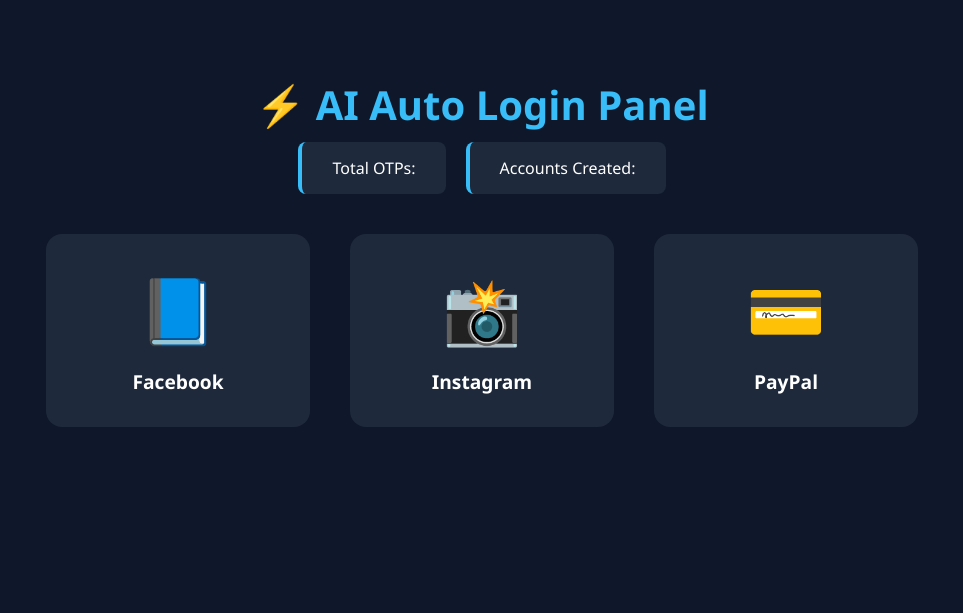
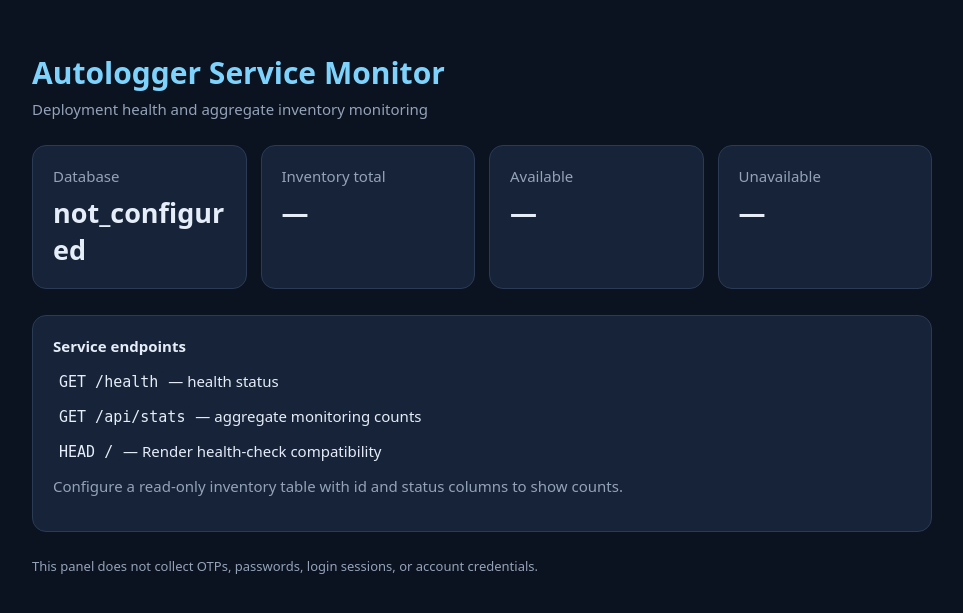
Before and after one commit to highjacker250/Autologger-AI, a FastAPI app: page / in a window 1280 px wide. Shown: the top 613 px of the page, without its empty margins (158-1121 px from the left). Run offline with FastAPI, Linux system fonts and the light colour scheme.

Commit message:
Add files via upload

```diff
--- a/templates/index.html
+++ b/templates/index.html
@@ -1,39 +1,22 @@
-<!DOCTYPE html>
+<!doctype html>
 <html lang="en">
 <head>
-    <meta charset="UTF-8">
-    <title>Pind Panel - AI Auto Login</title>
-    <style>
-        body { background-color: #0f172a; color: white; font-family: 'Segoe UI', sans-serif; text-align: center; margin: 0; padding: 50px; }
-        h1 { color: #38bdf8; font-size: 2.5rem; margin-bottom: 10px; }
-        .stats-bar { display: flex; justify-content: center; gap: 20px; margin-bottom: 40px; }
-        .stat-box { background: #1e293b; padding: 15px 30px; border-radius: 8px; border-left: 4px solid #38bdf8; }
-        .apps-grid { display: flex; justify-content: center; gap: 40px; flex-wrap: wrap; }
-        .app-card { background: #1e293b; border-radius: 16px; padding: 30px; width: 200px; cursor: pointer; transition: 0.3s; text-decoration: none; color: white; border: 2px solid transparent; }
-        .app-card:hover { transform: translateY(-10px); border-color: #38bdf8; box-shadow: 0 10px 20px rgba(56, 189, 248, 0.2); }
-        .app-icon { font-size: 4rem; margin-bottom: 15px; }
-        .app-name { font-size: 1.2rem; font-weight: bold; }
-    </style>
-</head>
-<body>
-    <h1>⚡ AI Auto Login Panel</h1>
-    <div class="stats-bar">
-        <div class="stat-box">Total OTPs: <strong>{{ stats.otps }}</strong></div>
-        <div class="stat-box">Accounts Created: <strong>{{ stats.accounts }}</strong></div>
-    </div>
-    <div class="apps-grid">
-        <a href="/accounts/facebook" class="app-card">
-            <div class="app-icon" style="color: #1877F2;">📘</div>
-            <div class="app-name">Facebook</div>
-        </a>
-        <a href="/accounts/instagram" class="app-card">
-            <div class="app-icon" style="color: #E1306C;">📸</div>
-            <div class="app-name">Instagram</div>
-        </a>
-        <a href="/accounts/paypal" class="app-card">
-            <div class="app-icon" style="color: #00457C;">💳</div>
-            <div class="app-name">PayPal</div>
-        </a>
-    </div>
-</body>
-</html>
+<meta charset="utf-8"><meta name="viewport" content="width=device-width,initial-scale=1">
+<title>Autologger | Service Monitor</title>
+<style>
+:root{color-scheme:dark}*{box-sizing:border-box}body{margin:0;background:#0b1220;color:#e5edf8;font:15px system-ui, sans-serif;padding:32px}
+main{max-width:900px;margin:auto}h1{color:#7dd3fc;margin-bottom:6px}.muted{color:#94a3b8}.grid{display:grid;grid-template-columns:repeat(auto-fit,minmax(190px,1fr));gap:14px;margin:26px 0}
+.card{background:#172338;border:1px solid #2b3b55;border-radius:14px;padding:20px}.value{font-size:27px;font-weight:700;margin-top:8px;overflow-wrap:anywhere}.ok{color:#86efac}.warn{color:#fbbf24}a{color:#7dd3fc}
+code{background:#172338;padding:3px 6px;border-radius:5px}.foot{margin-top:25px;color:#94a3b8;font-size:13px}
+</style></head>
+<body><main>
+<h1>Autologger Service Monitor</h1><div class="muted">Deployment health and aggregate inventory monitoring</div>
+<section class="grid">
+<div class="card"><div class="muted">Database</div><div class="value">{{ stats.database }}</div></div>
+<div class="card"><div class="muted">Inventory total</div><div class="value">{{ stats.inventory_total if stats.inventory_total is not none else '—' }}</div></div>
+<div class="card"><div class="muted">Available</div><div class="value">{{ stats.inventory_available if stats.inventory_available is not none else '—' }}</div></div>
+<div class="card"><div class="muted">Unavailable</div><div class="value">{{ stats.inventory_unavailable if stats.inventory_unavailable is not none else '—' }}</div></div>
+</section>
+<div class="card"><strong>Service endpoints</strong><p><code>GET /health</code> — health status</p><p><code>GET /api/stats</code> — aggregate monitoring counts</p><p><code>HEAD /</code> — Render health-check compatibility</p><p class="muted">{{ stats.note }}</p></div>
+<div class="foot">This panel does not collect OTPs, passwords, login sessions, or account credentials.</div>
+</main></body></html>
```
